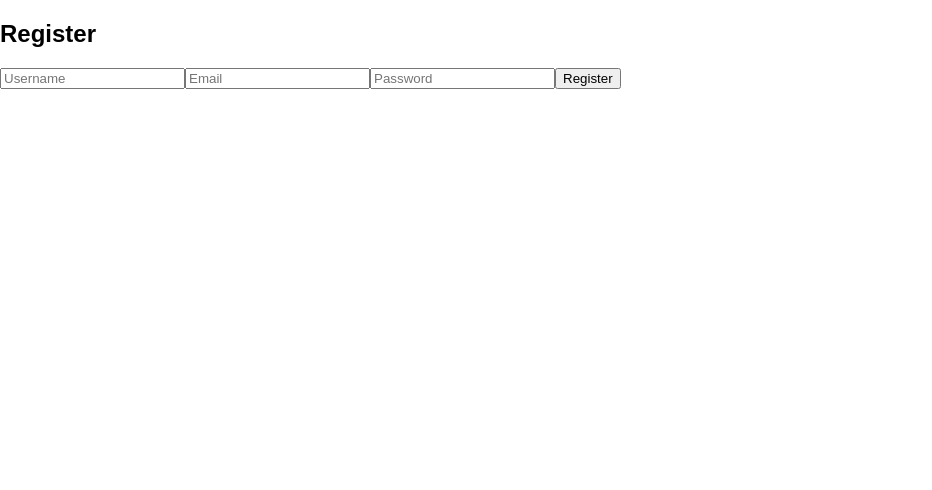
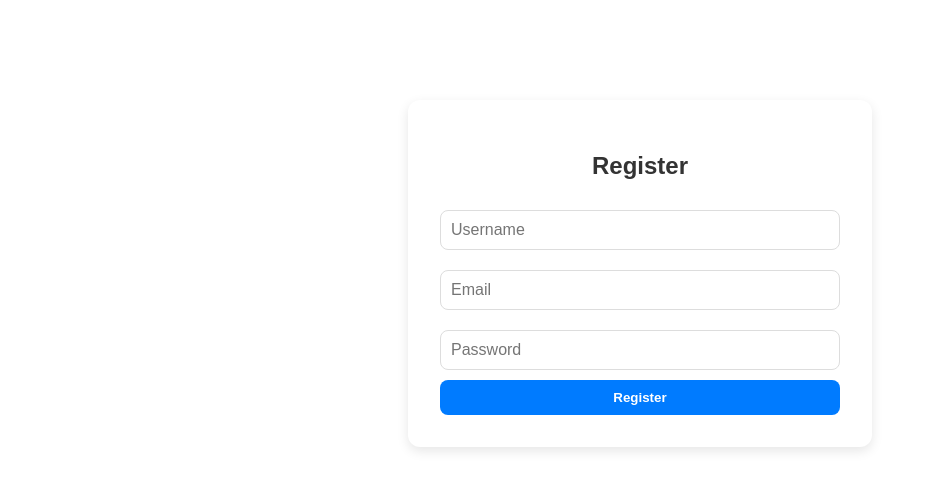
Before and after one commit to prash60403/knowledge-base-app, a Vue app in the folder kb_frontend/: page /register in a window 1280 px wide. Shown: the top 490 px of the page, without its empty margins (0-932 px from the left). Built offline with nearby package versions, Linux system fonts and the light colour scheme.

Commit message:
updated css

```diff
--- a/kb_frontend/src/views/CustomerRegister.vue
+++ b/kb_frontend/src/views/CustomerRegister.vue
@@ -1,9 +1,9 @@
 <template>
-  <div>
+  <div class="register-container">
     <h2>Register</h2>
-    <form @submit.prevent="register">
+    <form @submit.prevent="register" class="register-form">
       <input v-model="username" placeholder="Username" required />
-      <input v-model="email" placeholder="Email" required />
+      <input v-model="email" type="email" placeholder="Email" required />
       <input v-model="password" type="password" placeholder="Password" required />
       <button type="submit">Register</button>
     </form>
@@ -36,3 +36,49 @@ export default {
   }
 }
 </script>
+
+<style scoped>
+.register-container {
+  max-width: 400px;
+  margin: 100px auto;
+  padding: 2rem;
+  box-shadow: 0 4px 12px rgba(0, 0, 0, 0.1);
+  border-radius: 12px;
+  background-color: #ffffff;
+  text-align: center;
+  font-family: Arial, sans-serif;
+}
+
+.register-form {
+  display: flex;
+  flex-direction: column;
+}
+
+.register-form input {
+  margin: 10px 0;
+  padding: 10px;
+  border: 1px solid #ddd;
+  border-radius: 8px;
+  font-size: 16px;
+}
+
+.register-form button {
+  padding: 10px;
+  background-color: #007bff;
+  color: white;
+  font-weight: bold;
+  border: none;
+  border-radius: 8px;
+  cursor: pointer;
+  transition: background-color 0.3s ease;
+}
+
+.register-form button:hover {
+  background-color: #0056b3;
+}
+
+h2 {
+  margin-bottom: 20px;
+  color: #333;
+}
+</style>
--- a/kb_frontend/src/views/PrashLogin.vue
+++ b/kb_frontend/src/views/PrashLogin.vue
@@ -1,7 +1,7 @@
 <template>
-  <div>
+  <div class="login-container">
     <h2>Login</h2>
-    <form @submit.prevent="login">
+    <form @submit.prevent="login" class="login-form">
       <input v-model="email" type="email" placeholder="Email" required />
       <input v-model="password" type="password" placeholder="Password" required />
       <button type="submit">Login</button>
@@ -26,7 +26,7 @@ export default {
         })
         localStorage.setItem('token', response.data.access)
         alert('Login successful!')
-        // Redirect or fetch protected data
+        this.$router.push('/')
       } catch (error) {
         alert('Login failed')
       }
@@ -34,3 +34,49 @@ export default {
   }
 }
 </script>
+
+<style scoped>
+.login-container {
+  max-width: 400px;
+  margin: 100px auto;
+  padding: 2rem;
+  box-shadow: 0 4px 12px rgba(0, 0, 0, 0.1);
+  border-radius: 12px;
+  background-color: #ffffff;
+  text-align: center;
+  font-family: Arial, sans-serif;
+}
+
+.login-form {
+  display: flex;
+  flex-direction: column;
+}
+
+.login-form input {
+  margin: 10px 0;
+  padding: 10px;
+  border: 1px solid #ddd;
+  border-radius: 8px;
+  font-size: 16px;
+}
+
+.login-form button {
+  padding: 10px;
+  background-color: #28a745;
+  color: white;
+  font-weight: bold;
+  border: none;
+  border-radius: 8px;
+  cursor: pointer;
+  transition: background-color 0.3s ease;
+}
+
+.login-form button:hover {
+  background-color: #218838;
+}
+
+h2 {
+  margin-bottom: 20px;
+  color: #333;
+}
+</style>
```
Also changed, not shown: 2 other files (tests, documents, lock files or other folders).
